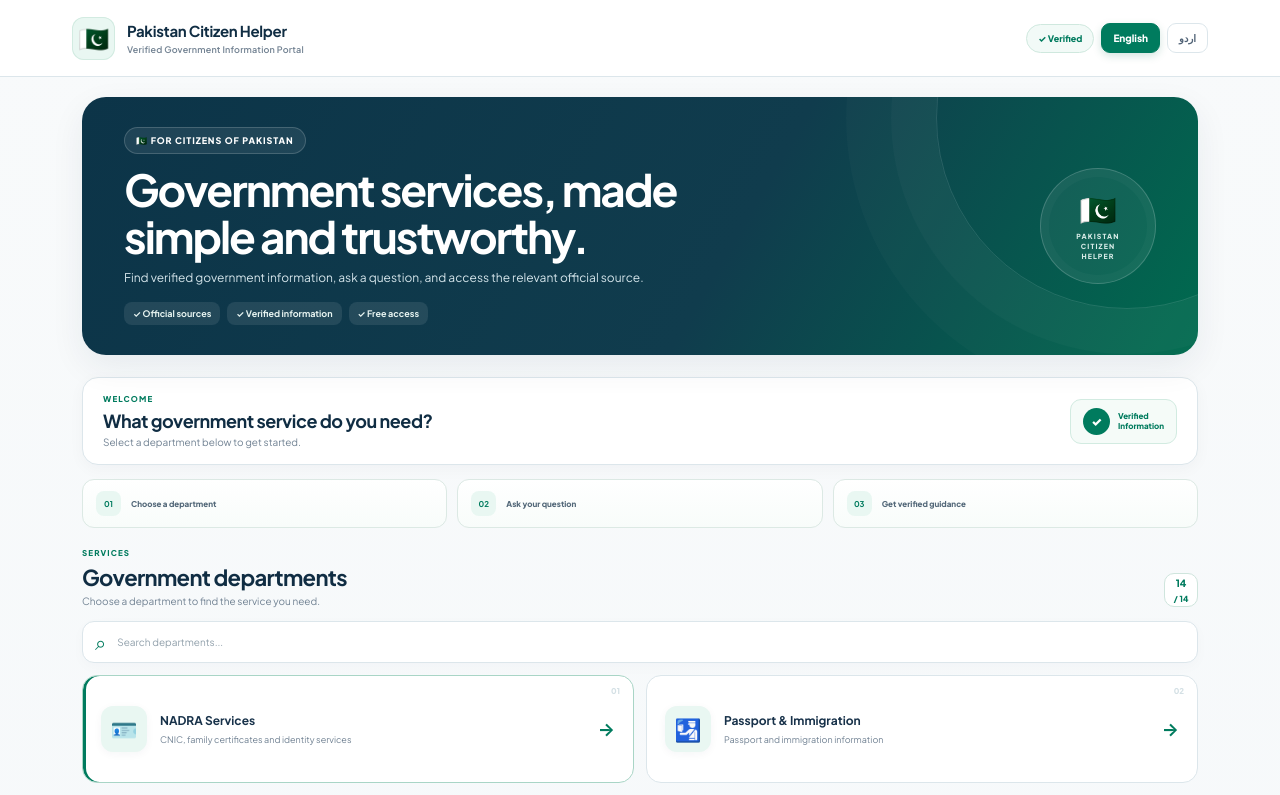
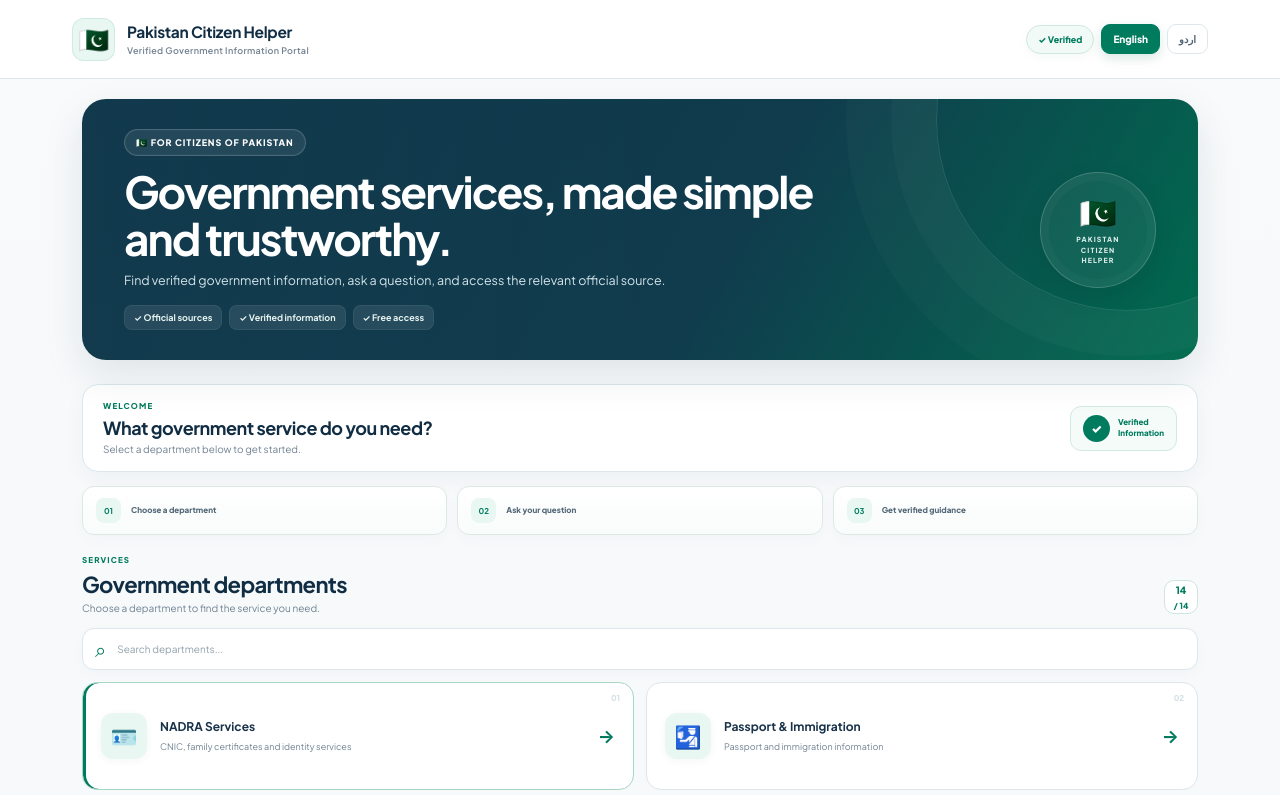
Before and after one commit to Raeeskhan37/pakistan-citizen-helper, a Next.js app: page / in a window 1280 px wide. Shown: the top 795 px of the page. Built offline with nearby package versions, Linux system fonts and the light colour scheme.

Commit message:
Polish header and hero presentation

```diff
--- a/app/globals.css
+++ b/app/globals.css
@@ -76,3 +76,31 @@
   .source-card{padding:13px}
   .source-card strong{font-size:10px}
 }
+
+
+/* Final header + hero presentation polish */
+.topbar-inner{height:78px}
+.brand{position:relative}
+.brand-mark{transition:transform .16s ease,box-shadow .16s ease}
+.brand:hover .brand-mark{transform:translateY(-1px);box-shadow:0 5px 14px rgba(0,107,79,.10)}
+.brand strong{font-size:15.5px}
+.brand small{letter-spacing:.035em}
+.secure-pill{box-shadow:0 3px 10px rgba(0,107,79,.045)}
+.lang{transition:transform .14s ease,box-shadow .14s ease,background .14s ease,border-color .14s ease,color .14s ease}
+.lang:hover{transform:translateY(-1px);border-color:#b8d7cc}
+.lang.active{box-shadow:0 4px 12px rgba(0,107,79,.16)}
+.hero{min-height:228px;margin-bottom:24px;box-shadow:0 16px 40px rgba(16,45,67,.10)}
+.hero:before{content:"";position:absolute;inset:0;background:linear-gradient(90deg,rgba(255,255,255,.025),transparent 55%);pointer-events:none}
+.hero-kicker{box-shadow:inset 0 0 0 1px rgba(255,255,255,.025)}
+.hero h1{max-width:700px}
+.hero p{font-size:12.5px}
+.hero-trust span{border:1px solid rgba(255,255,255,.06)}
+.hero-seal{box-shadow:inset 0 0 0 8px rgba(255,255,255,.025),0 10px 28px rgba(0,0,0,.08)}
+.welcome{box-shadow:0 8px 22px rgba(16,42,67,.045)}
+.trust-strip div{box-shadow:0 5px 16px rgba(16,42,67,.025)}
+@media(max-width:600px){
+  .topbar-inner{height:68px}
+  .brand strong{font-size:12.5px}
+  .hero{margin-bottom:18px}
+  .hero p{font-size:11px}
+}
```
